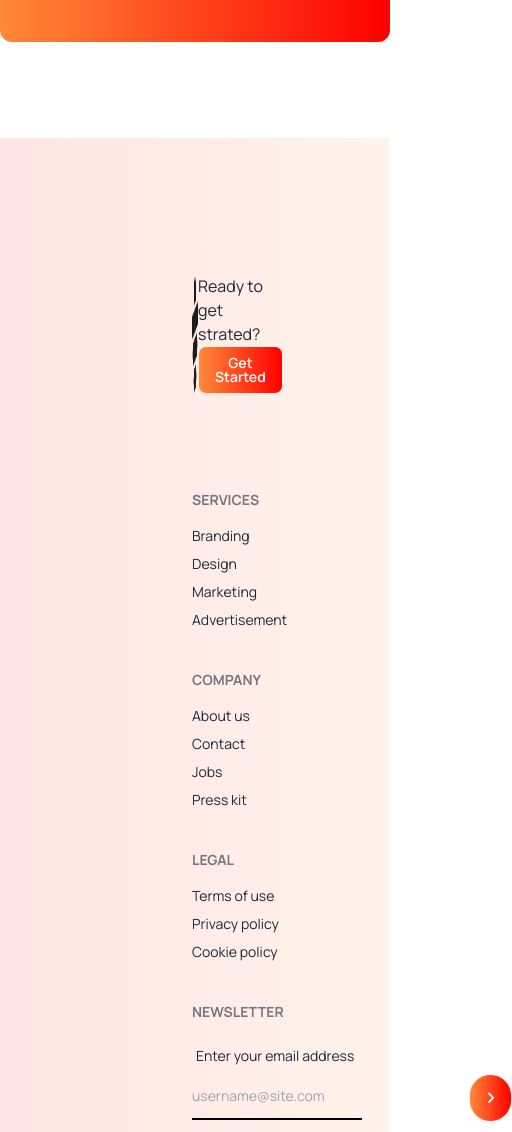
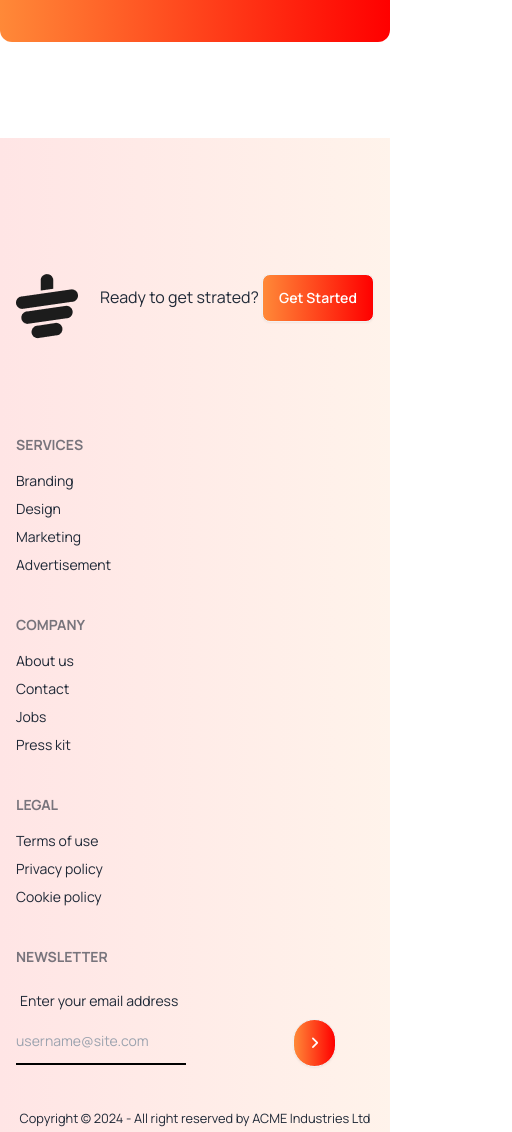
Before and after one commit to islam-sharmin/tea-house-with-daisyui, a plain HTML site: page index.html in a window 390 px wide. Shown: the part 6360-7492 px from the top of the page, 512 px wide, since content can reach past the window. Drawn offline with nearby package versions, Linux system fonts and the light colour scheme.

Commit message:
added footer section with responsive

```diff
--- a/index.html
+++ b/index.html
@@ -179,7 +179,7 @@
 
     </main>
 
-    <footer class="px-48 py-10 bg-gradient-to-r from-[#FF00001A] to-[#FF89381A] text-base-content">
+    <footer class="px-4 lg:px-48 py-10 bg-gradient-to-r from-[#FF00001A] to-[#FF89381A] text-base-content">
         <div class="flex justify-between my-24">
             <img src="images/cup.png" alt="">
             <p>
```
